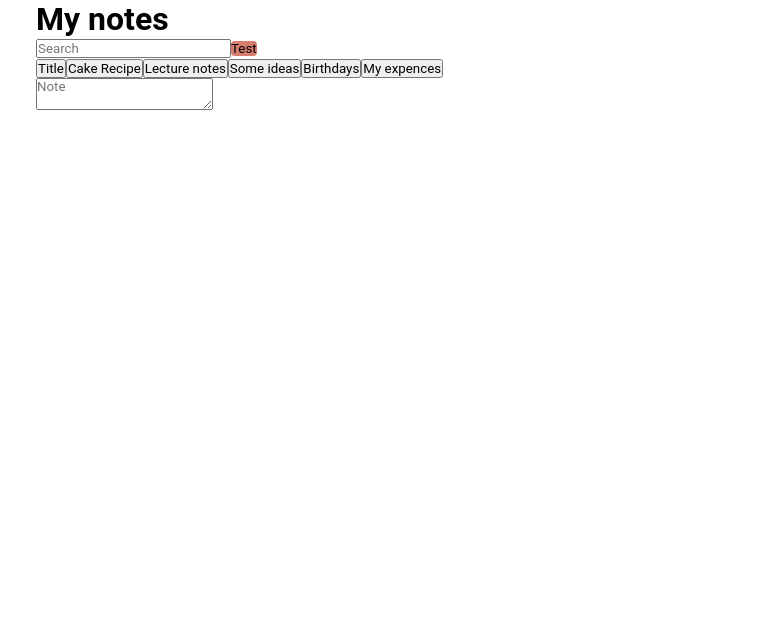
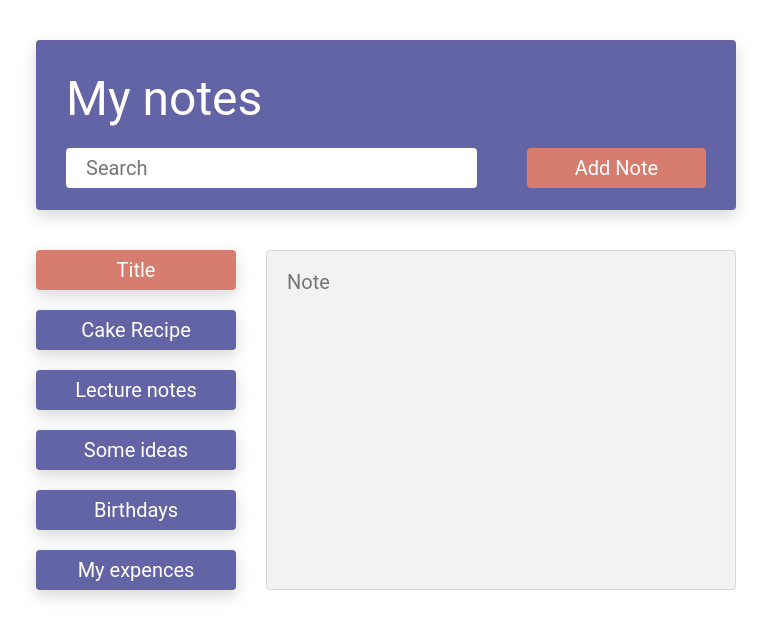
Before and after one commit to TatianaMoseeva/notebook-react, a React (Create React App) app: page / in a window 1280 px wide. Shown: the top 638 px of the page, without its empty margins (254-1025 px from the left). Built offline with nearby package versions, Linux system fonts and the light colour scheme.

Commit message:
add css to elements using styled-components

```diff
--- a/src/components/Header/Header.js
+++ b/src/components/Header/Header.js
@@ -1,21 +1,70 @@
 
 import styled from 'styled-components';
 
-const Button = styled.button`
-    background-color: #D67D70;
-    border: none;
-    border-radius: 4px;`
+const TopContent = styled.header`
+    margin: 40px auto;
+    padding: 30px;
+    width: 100%;
+    height: 170px;
+    background: #6364A5;
+    box-shadow: 0px 6px 16px #D7D7D7;
+    border-radius: 4px;
+    h1 {
+        margin: 0;
+        padding: 0;
+        color: #fff;
+        font-weight: 400;
+        font-size: 48px;
+        line-height: 58px;
+    }
+`;
+
+const ActionsBar = styled.div`
+    display: grid;
+    grid-template-columns: auto auto;
+    gap: 50px;
+    align-items: end;
+    input {
+        margin-top: 20px;
+        padding: 10px 20px;
+        width: 100%;
+        height: 40px;
+        background: #FFFFFF;
+        border: none;
+        border-radius: 4px;
+
+        font-weight: 400;
+        font-size: 20px;
+        line-height: 23px;
+    }
+    button {
+        width: 100%;
+        height: 40px;
+        background-color: #D67D70;
+        border: none;
+        border-radius: 4px;
+
+        color: #fff;
+        font-weight: 400;
+        font-size: 20px;
+        line-height: 23px;
+        text-transform: capitalize;
+        transition: all .3s;
+        :hover {
+            background-color: #c27165;
+        }
+    }
+`;
 
 function Header() {
     return (
-        <header>
-            <h1 className="title">My notes</h1>
-                <div className="actions-bar">
-                    <input className="search-input" type="search" role="searchbox" placeholder="Search"></input>
-                    <Button>Test</Button>
-                    {/* <button className="add-btn"><i className="fa-solid fa-plus"></i> Add note</button> */}
-                </div>
-        </header>
+        <TopContent>
+            <h1>My notes</h1>
+                <ActionsBar>
+                    <input type="search" role="searchbox" placeholder="Search"></input>
+                    <button><i className="fa-solid fa-plus"></i> Add note</button>
+                </ActionsBar>
+        </TopContent>
 
     );
   }
--- a/src/components/NotesField/NotesField.js
+++ b/src/components/NotesField/NotesField.js
@@ -1,22 +1,67 @@
+import styled from 'styled-components';
+
+const Field = styled.main`
+    display: grid;
+    grid-template-columns: 200px auto;
+    gap: 30px;
+    nav {
+        display: grid;
+        grid-template-columns: auto;
+        grid-auto-rows: auto;
+        gap: 20px;
+        button {
+            width: 100%;
+            height: 40px;
+            background-color: #6364A5;
+            box-shadow: 0px 6px 16px #D7D7D7;
+            border: none;
+            border-radius: 4px;
+
+            color: #fff;
+            font-weight: 400;
+            font-size: 20px;
+            line-height: 23px;
+            transition: all .3s;
+            :hover {
+                background-color: #565794;
+            }
+            &.active {
+                background-color: #D67D70;
+                :hover {
+                    background-color: #c27165;
+                }
+            }
+        }
+    }
+    textarea {
+        padding: 20px;
+        resize: none;
+        background: #F2F2F2;
+        border: 1px solid #D7D7D7;
+        border-radius: 4px;
+
+        font-weight: 400;
+        font-size: 20px;
+        line-height: 23px;
+    }
+`;
+
 function NotesField() {
     return (
-        <main className="notes-field">
-            <nav className="nav-buttons">
-                <button className="nav-btn active">Title</button>
-                <button className="nav-btn">Cake Recipe</button>
-                <button className="nav-btn">Lecture notes</button>
-                <button className="nav-btn">Some ideas</button>
-                <button className="nav-btn">Birthdays</button>
-                <button className="nav-btn">My expences</button>
+        <Field>
+            <nav>
+                <button className="active">Title</button>
+                <button>Cake Recipe</button>
+                <button>Lecture notes</button>
+                <button>Some ideas</button>
+                <button>Birthdays</button>
+                <button>My expences</button>
             </nav>
-            <textarea className="textarea" placeholder="Note"></textarea>
+            <textarea placeholder="Note"></textarea>
 
-            {/* <i className="fa-regular fa-copy"></i>
-            <i className="fa-regular fa-trash-can"></i> */}
-
-
-        </main>
+        </Field>
     );
   }
-
+            /* <i className="fa-regular fa-copy"></i>
+            <i className="fa-regular fa-trash-can"></i> */
   export default NotesField;
```
